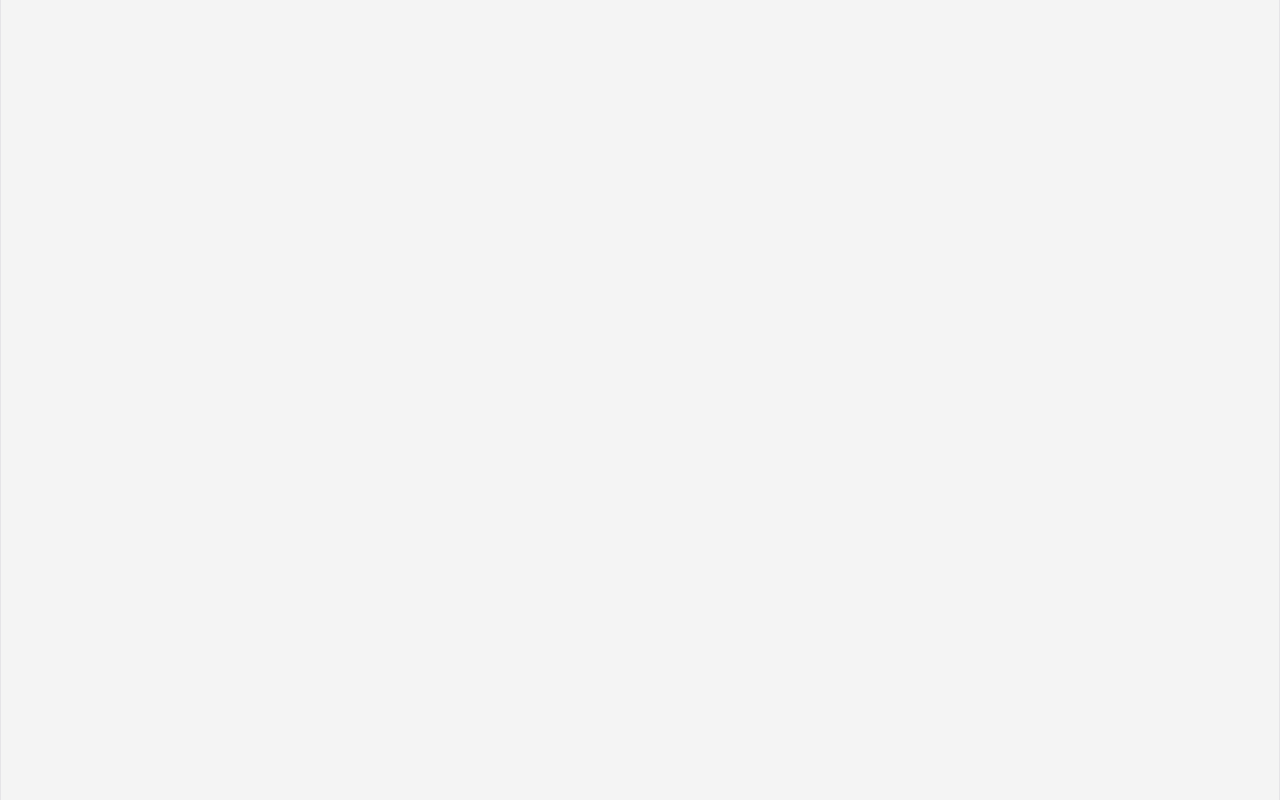
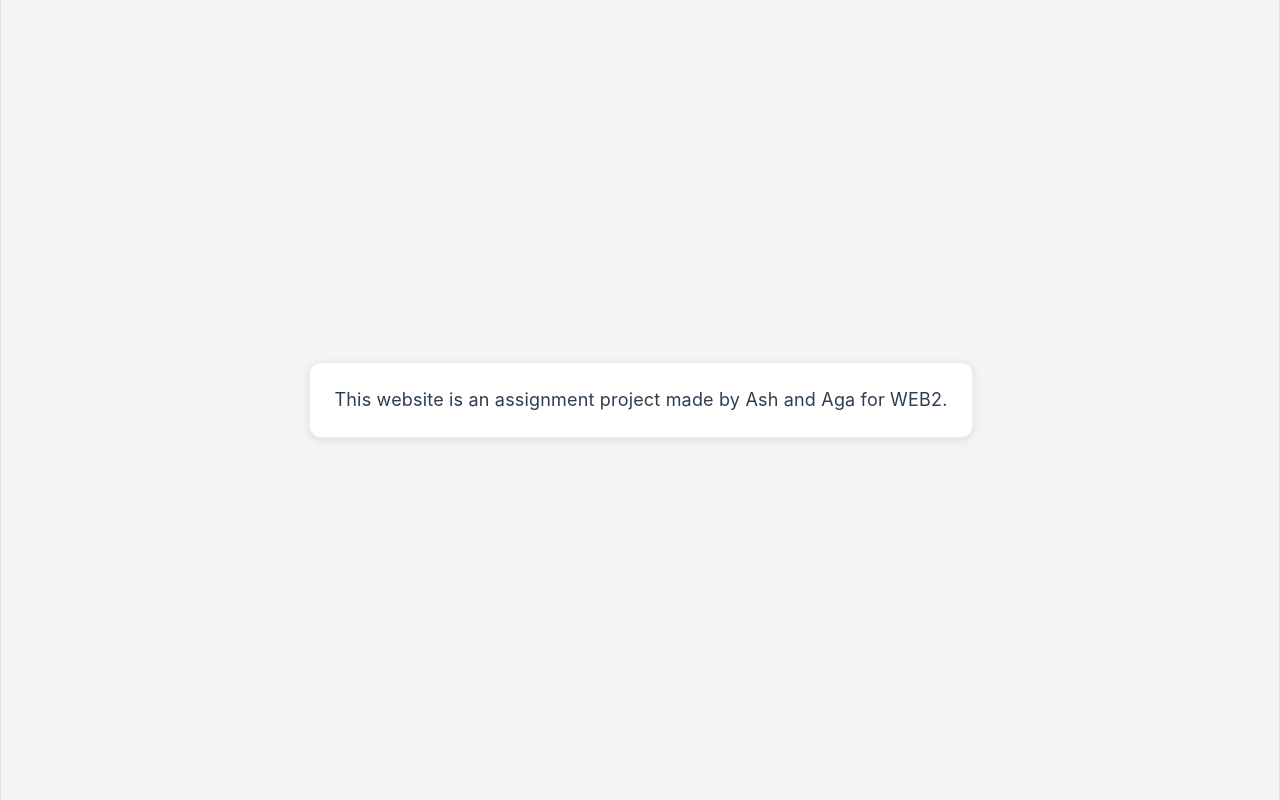
Before and after one commit to agaef5/GreekMythologyCatalogue, a React (Vite) app in the folder greek-myths/: page /about in a window 1280 px wide. Built offline with nearby package versions, Linux system fonts and the light colour scheme; the HTML template or start-up script is replaced by a standard one.

Commit message:
dded about

```diff
--- a/greek-myths/src/pages/AboutPage.jsx
+++ b/greek-myths/src/pages/AboutPage.jsx
@@ -1,5 +1,21 @@
 function AboutPage() {
-  return <></>;
+  return (
+    <>
+      {" "}
+      <section id="center">
+        <div className="card">
+          <div className="card-content">
+            <div className="section">
+              <div>
+                This website is an assignment project made by Ash and Aga for
+                WEB2.
+              </div>
+            </div>
+          </div>
+        </div>
+      </section>
+    </>
+  );
 }
 
 export default AboutPage;
```
